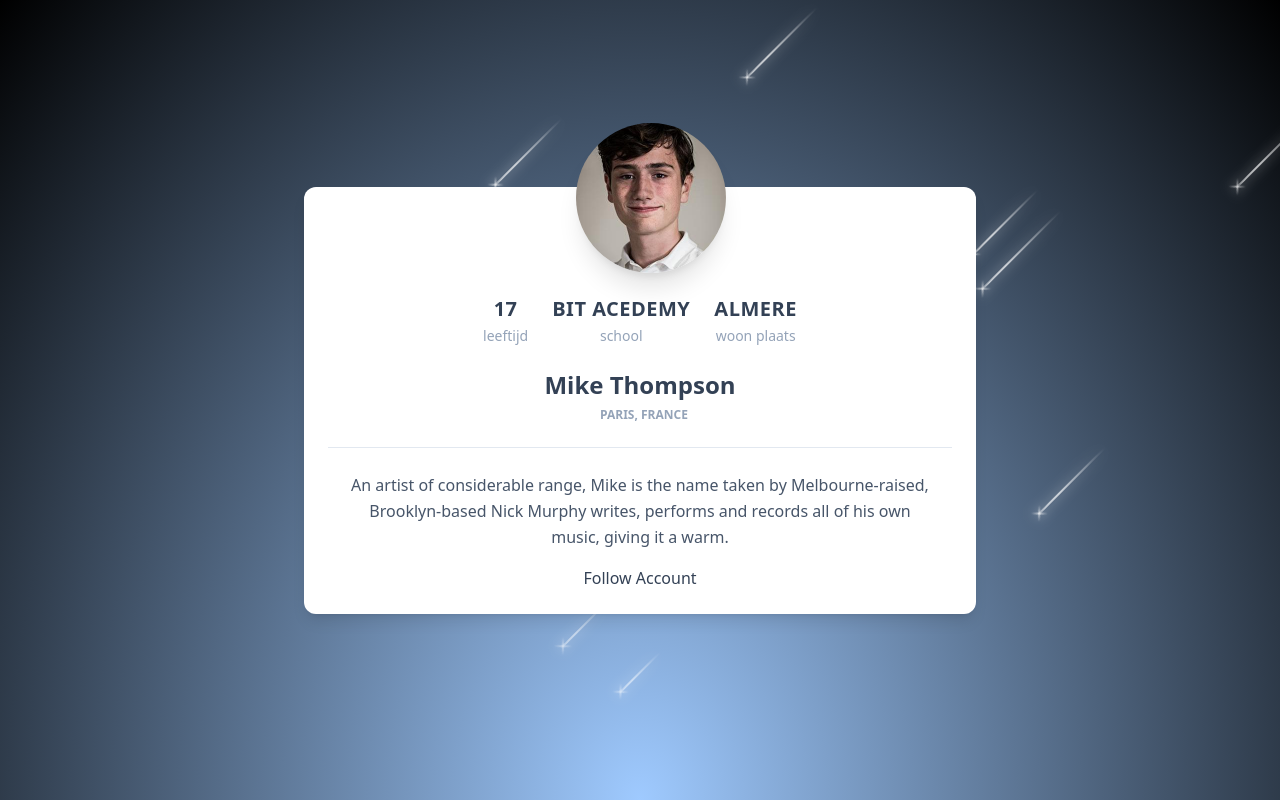
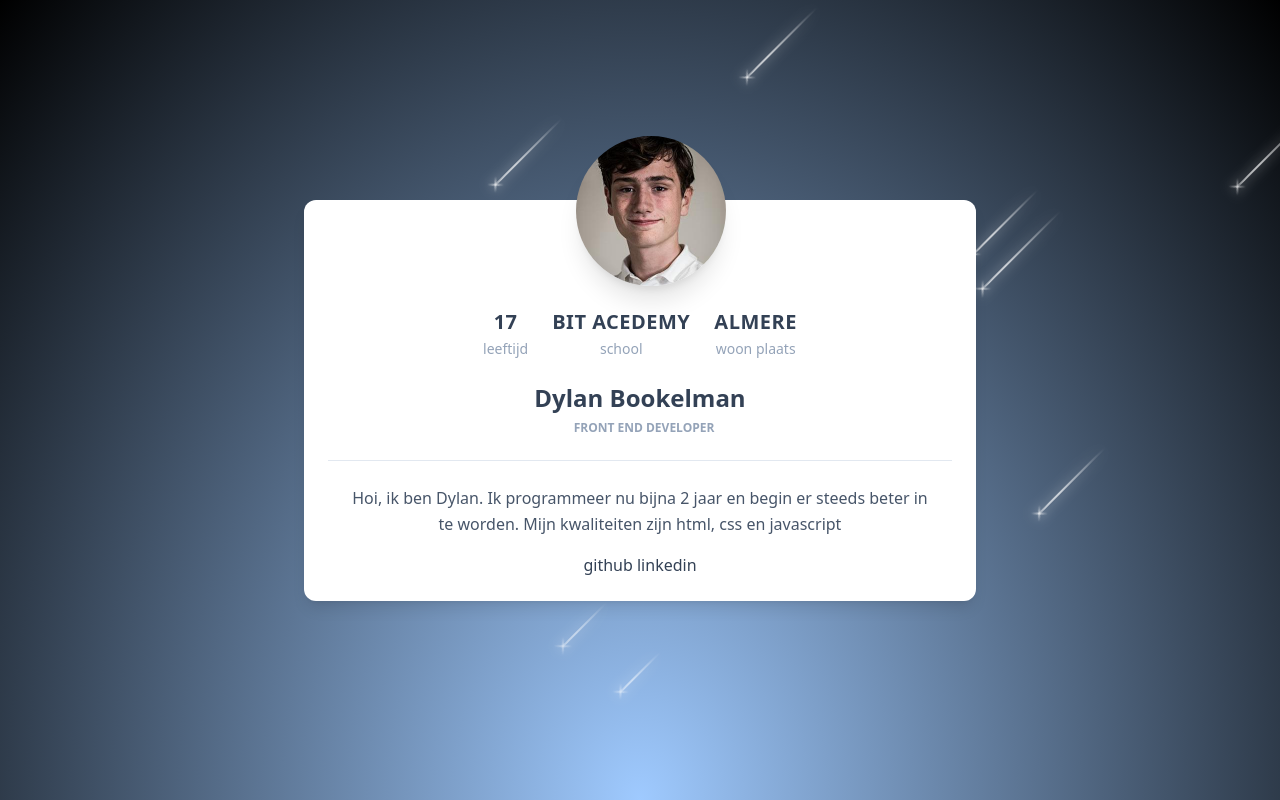
Before and after one commit to DylanBookelman/portfolio, a plain HTML site: page index.html in a window 1280 px wide. Drawn offline with nearby package versions, Linux system fonts and the light colour scheme.

Commit message:
laatste update
mijn laatste update is uitgevoerd ik vind het zelf wel mooi gelukt

```diff
--- a/index.html
+++ b/index.html
@@ -88,16 +88,17 @@
             </div>
         </div>
         <div class="text-center mt-2">
-            <h3 class="text-2xl text-slate-700 font-bold leading-normal mb-1">Mike Thompson</h3>
+            <h3 class="text-2xl text-slate-700 font-bold leading-normal mb-1">Dylan Bookelman</h3>
             <div class="text-xs mt-0 mb-2 text-slate-400 font-bold uppercase">
-                <i class="fas fa-map-marker-alt mr-2 text-slate-400 opacity-75"></i>Paris, France
+                <i class="fas fa-map-marker-alt mr-2 text-slate-400 opacity-75"></i>front end developer
             </div>
         </div>
         <div class="mt-6 py-6 border-t border-slate-200 text-center">
             <div class="flex flex-wrap justify-center">
                 <div class="w-full px-4">
-                    <p class="font-light leading-relaxed text-slate-600 mb-4">An artist of considerable range, Mike is the name taken by Melbourne-raised, Brooklyn-based Nick Murphy writes, performs and records all of his own music, giving it a warm.</p>
-                    <a href="javascript:;" class="font-normal text-slate-700 hover:text-slate-400">Follow Account</a>
+                    <p class="font-light leading-relaxed text-slate-600 mb-4">Hoi, ik ben Dylan. Ik programmeer nu bijna 2 jaar en begin er steeds beter in te worden. Mijn kwaliteiten zijn html, css en javascript</p>
+                    <a href="https://github.com/DylanBookelman" class="font-normal text-slate-700 hover:text-slate-400">github</a>
+                    <a href="https://www.linkedin.com/in/dylan-bookelman-b929471b9/" class="font-normal text-slate-700 hover:text-slate-400">linkedin</a>
                 </div>
             </div>
         </div>
```
